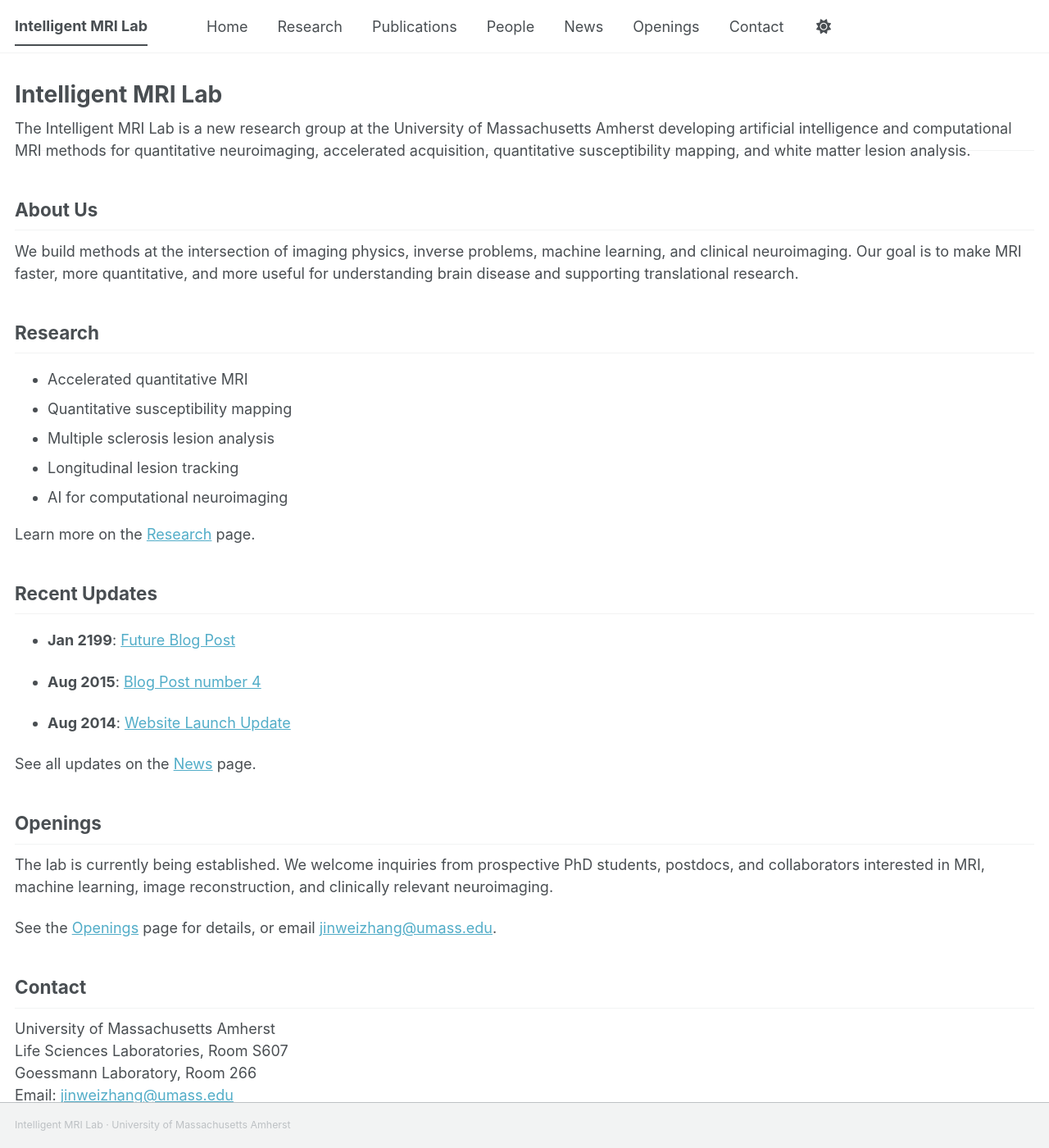
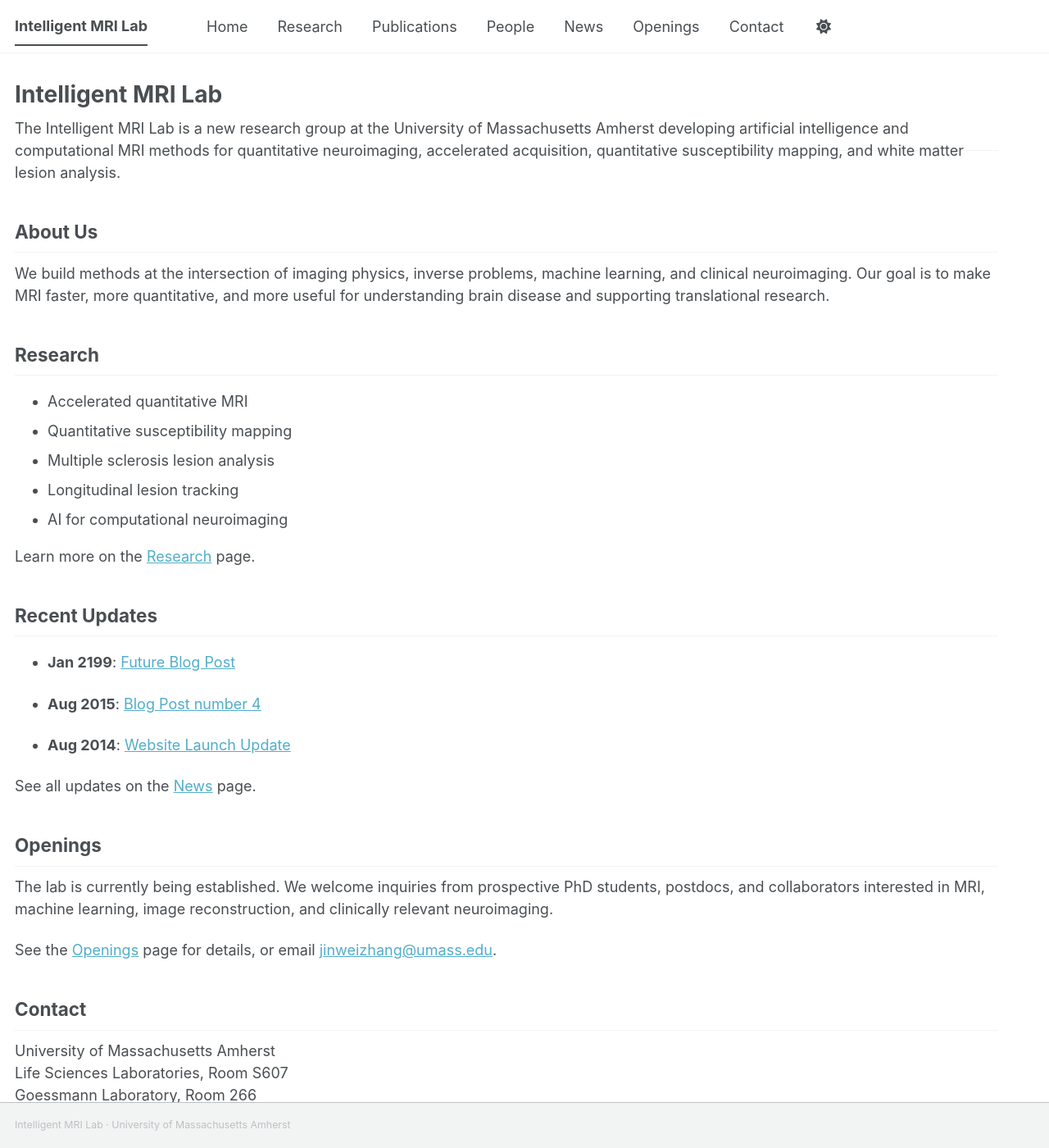
Before and after one commit to Jinwei1209/Jinwei1209.github.io, a Jekyll site: the page built from _pages/about.md, in a window 1280 px wide and 1400 px high. Shown: the whole window at 82% size. Built offline with Jekyll 4.4.1, drawn with Linux system fonts in a browser that asks for light colours; some web fonts are replaced; a script bundle is joined from its source files by our own code; library files that are not in the unit come from our copies.

Commit message:
Refine layout, footer, and site styling

```diff
--- a/_sass/layout/_archive.scss
+++ b/_sass/layout/_archive.scss
@@ -4,6 +4,7 @@
 
 .archive {
   margin-bottom: 2em;
+  max-width: 1200px;
 
   @include breakpoint($medium) {
     @include span(12 of 12);
--- a/_sass/layout/_page.scss
+++ b/_sass/layout/_page.scss
@@ -12,11 +12,13 @@
   animation-delay: 0.35s;
 
   @include breakpoint($x-large) {
-    max-width: $x-large;
+    max-width: 1600px;
   }
 }
 
 .page {
+  max-width: 1200px;
+
   @include breakpoint($large) {
     @include span(12 of 12);
   }
```
